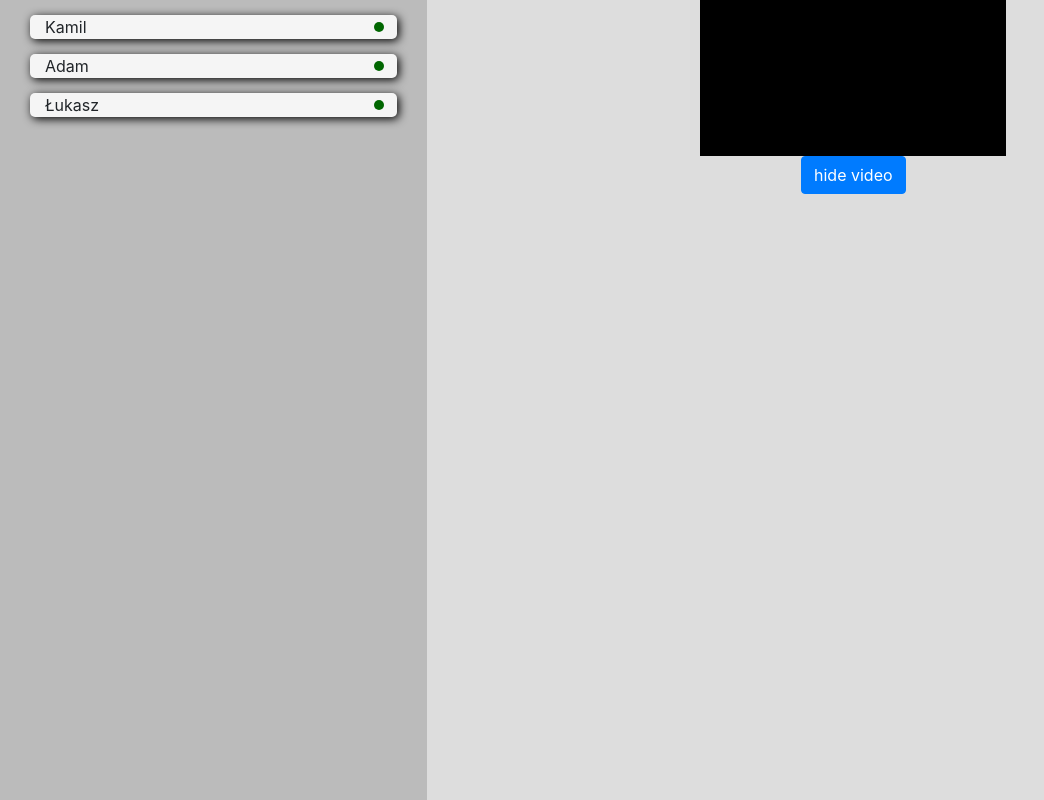
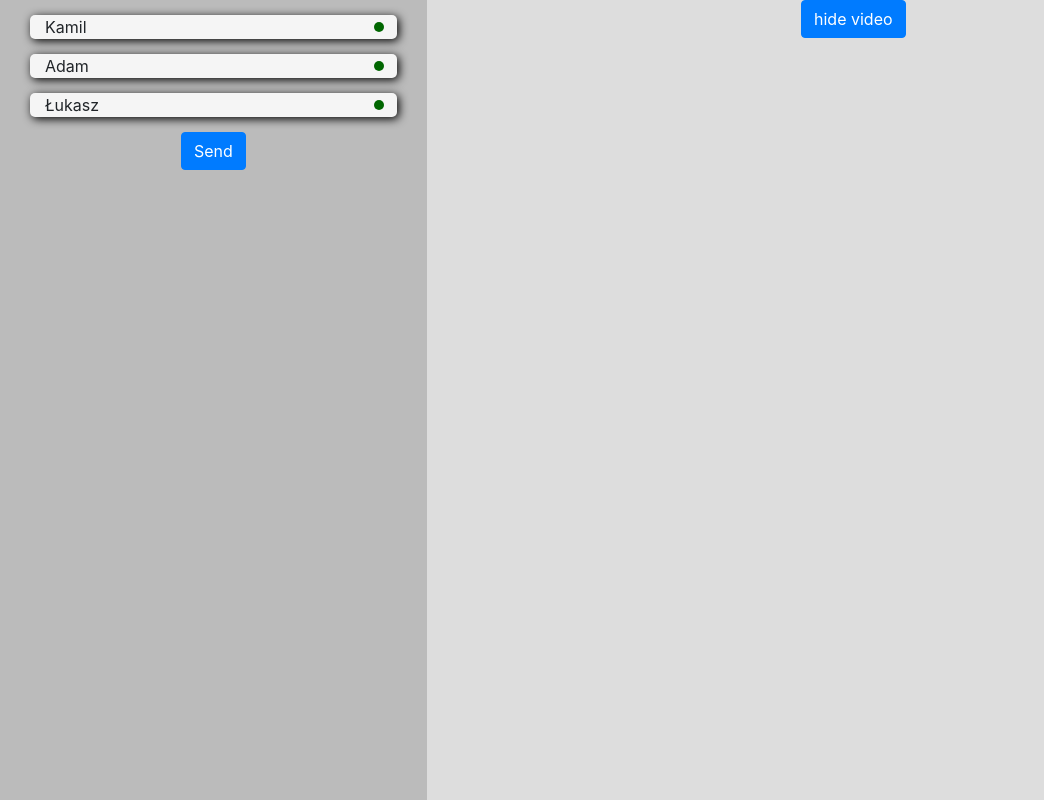
Before and after one commit to avresial/WizyjnoGodka, a React (Create React App) app in the folder client/video_chat/: page / in a window 1280 px wide. Shown: the whole page, without its empty margins (0-1044 px from the left). Built offline with nearby package versions, Linux system fonts and the light colour scheme; no server answers.

Commit message:
WIP working on function which sends test message to the server via socket

```diff
--- a/client/video_chat/src/App.js
+++ b/client/video_chat/src/App.js
@@ -1,4 +1,4 @@
-import React, { useEffect, useState } from 'react'
+import React, { useEffect, useState, useRef } from 'react'
 import LeftPanel from './LeftPanel/LeftPanel'
 import RightPanel from './RightPanel/RightPanel'
 import 'bootstrap/dist/css/bootstrap.min.css';
@@ -6,26 +6,55 @@ import Container from 'react-bootstrap/Container'
 
 const App = () => {
 
+  const io = require('socket.io-client');
+  const socket = io('127.0.0.1:8000', { autoConnect: false });
+
+  console.log("called");
+
   const [videoOn, setVideoOn] = useState(true);
+  const [sendOn, setSendOn] = useState(false);
 
   useEffect(() => {
-    console.log("Soc called");
-    const io = require("socket.io-client");
-    const socket = io("127.0.0.1:8000", { autoConnect: false });
-    //socket.connect();
-    socket.on("connect", () => {
+    console.log('SoC called');
+
+    socket.connect();
+    socket.on('connect', () => {
       console.log(socket.id);
     });
+
+    socket.on('connect_error', () => {
+
+    });
+
+    socket.on('connect_failed', () => {
+
+    });
+
+    socket.on('disconnect', () => {
+
+    });
+
   }, []);
 
   const onButtonClickHandler = () => {
     setVideoOn(!videoOn);
+  };
+
+  const onButtonSendClickhandler = () => {
+    setSendOn(!sendOn);
+    const interval = () => {
+        if (sendOn) {
+          interval = setInterval(() => {
+            console.log("Hej");
+          }, 1000);
         }
+    };
+  };
 
   return(
     <Container fluid >
       <div className = 'row vh-100'>
-          <LeftPanel />
+        <LeftPanel onClick={onButtonSendClickhandler} sendOn={sendOn} />
         <RightPanel onClick={onButtonClickHandler} videoOn={videoOn}/>
       </div>
     </Container>
--- a/client/video_chat/src/LeftPanel/LeftPanel.js
+++ b/client/video_chat/src/LeftPanel/LeftPanel.js
@@ -1,14 +1,19 @@
 import React from 'react'
 import User from './User/User'
 import classes from './LeftPanel.module.css'
+import Button from 'react-bootstrap/Button'
 
-const LeftPanel = () => {
+const LeftPanel = (props) => {
     const style = `${classes.LeftPanel} col-md-4`
     return (
         <div className={style}>
             <User name="Kamil" status={true}></User>
             <User name="Adam" status={true}></User>
             <User name="Łukasz" status={true}></User>
+            <center><Button onClick={props.onClick}>Send</Button></center>
+            { props.sendOn?
+            <p>Sending...</p>
+            : null }
         </div>
     );
 };
--- a/client/video_chat/src/RightPanel/RightPanel.js
+++ b/client/video_chat/src/RightPanel/RightPanel.js
@@ -15,7 +15,7 @@ const RightPanel = (props) => {
     return(
         <div className = {style}>
             <div className='row'>
-                <Video videoOn = {props.videoOn} />
+                {/* <Video videoOn = {props.videoOn} /> */}
             </div>
             <div className='row' style={styleButtonRow}>
                 <Button onClick={props.onClick}> {props.videoOn ? 'hide' : 'show'} video</Button>
```
Lines whose indentation alone changed are shown as unchanged.
